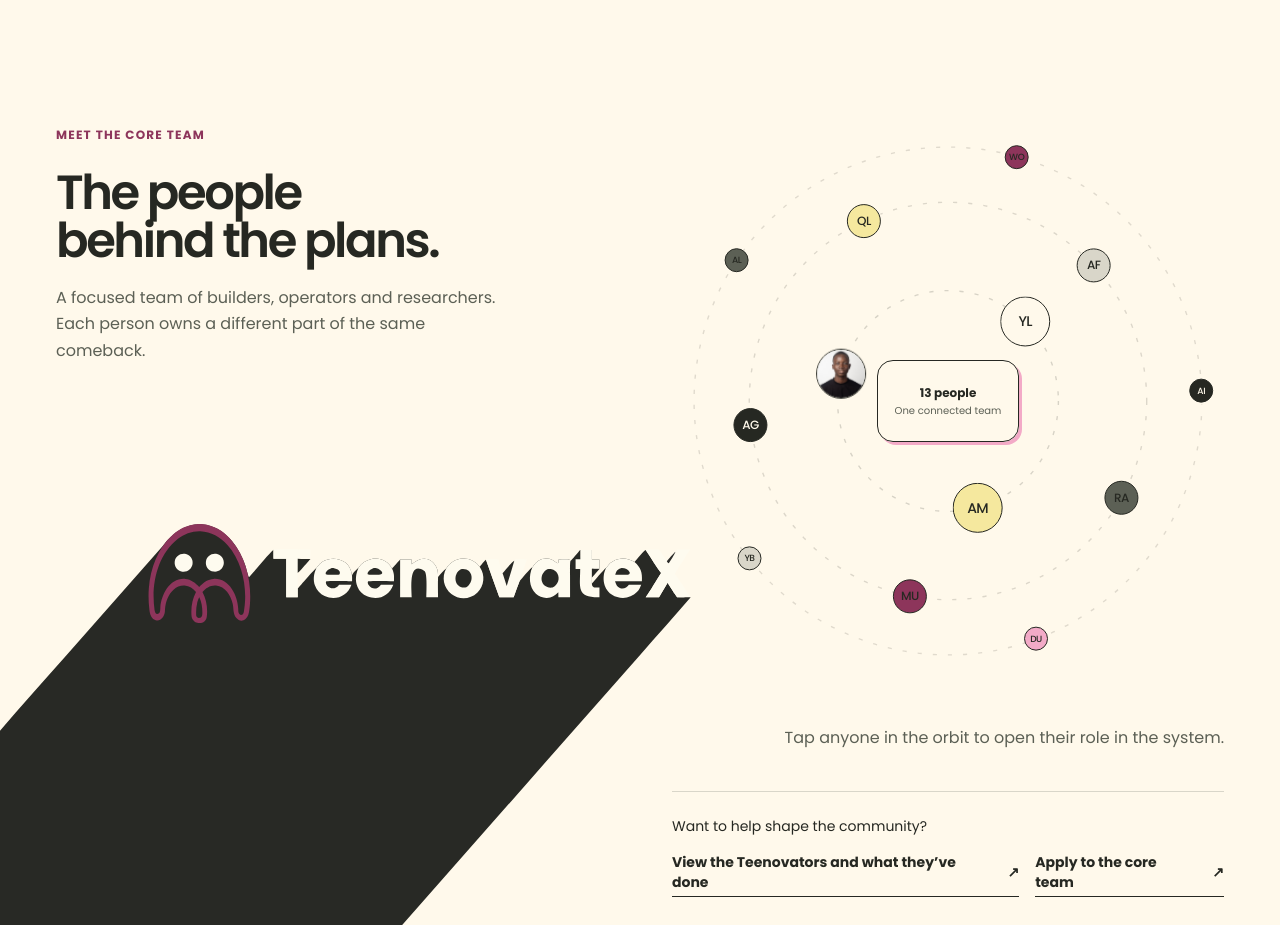
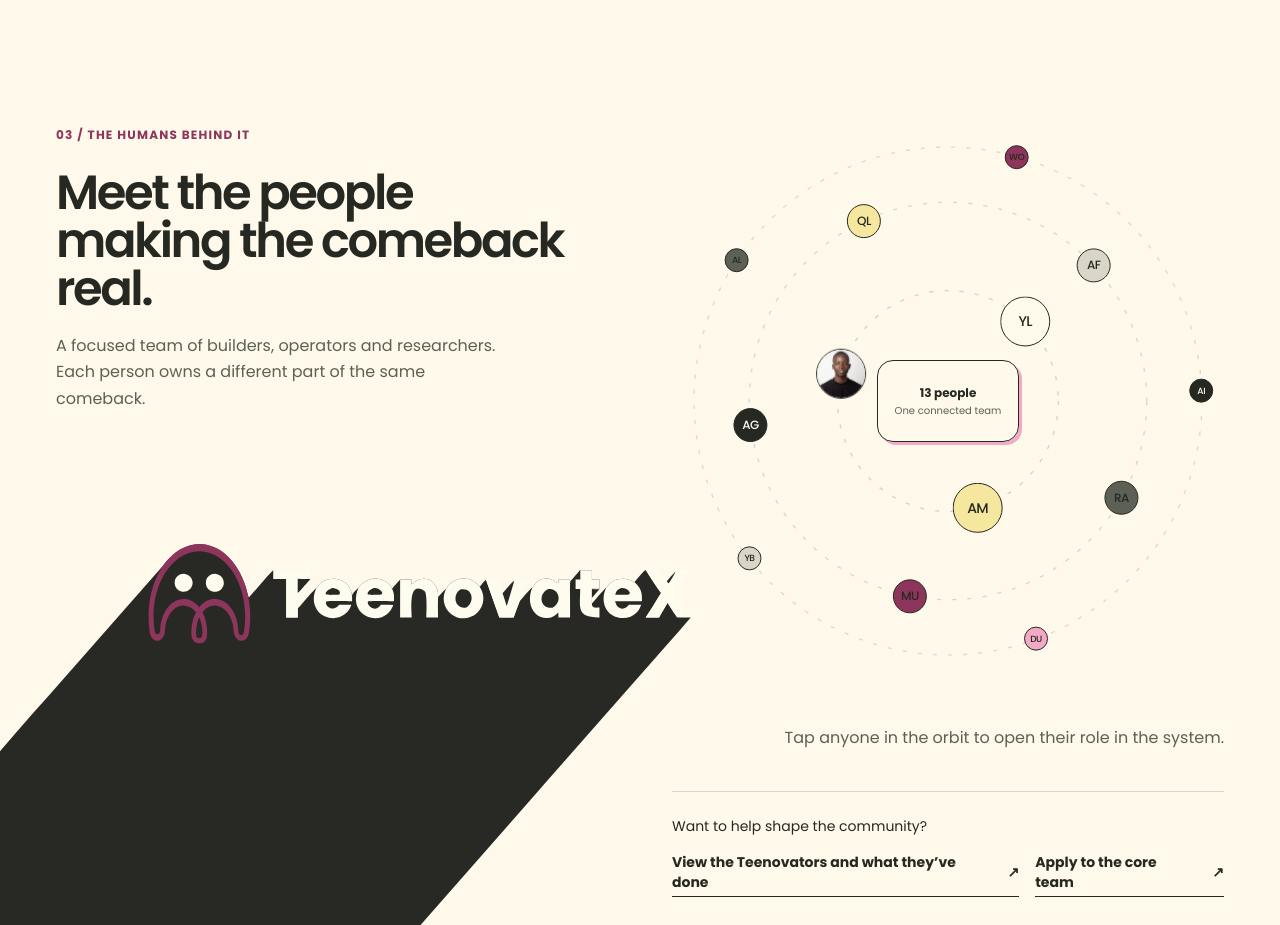
Before and after one commit to Teenovatex-Labs/frontend, a Next.js app: page / in a window 1280 px wide. Shown: the part 5120-6045 px from the top of the page. Built offline with nearby package versions, Linux system fonts and the light colour scheme; no server answers.

Commit message:
copy: update People eyebrow and headline for the new section flow

```diff
--- a/src/components/People.tsx
+++ b/src/components/People.tsx
@@ -238,11 +238,11 @@ export default function People() {
         {/* Bottom padding reserves the height of the corner logo (54vw wide,
             1632x1109 aspect) so the text never runs into it. */}
         <div className="md:pb-[calc(min(37vw,585px)+32px)]">
-          <p className="eyebrow text-rose">Meet the core team</p>
+          <p className="eyebrow text-rose">03 / The humans behind it</p>
           <h2 className="mt-6 max-w-2xl text-4xl md:text-5xl">
-            The people
+            Meet the people
             <br />
-            behind the plans.
+            making the comeback real.
           </h2>
           <p className="mt-5 max-w-md text-muted">
             A focused team of builders, operators and researchers. Each person owns a different part of the same comeback.
```
